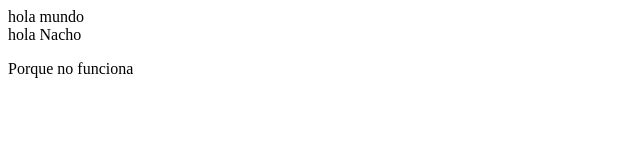
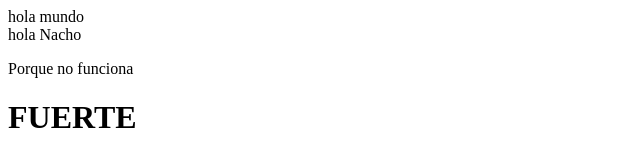
Before and after one commit to gjmarquez/gjmarquez.github.io, a plain HTML site: page index.html in a window 1280 px wide. Shown: the whole page, without its empty margins (0-640 px from the left). Drawn offline with Linux system fonts and the light colour scheme.

Commit message:
corregido otra vez

```diff
--- a/index.html
+++ b/index.html
@@ -1,3 +1,4 @@
 hola mundo
 <div>hola Nacho</div>
 <p>Porque no funciona </p>
+<h1>FUERTE</h1>
```
